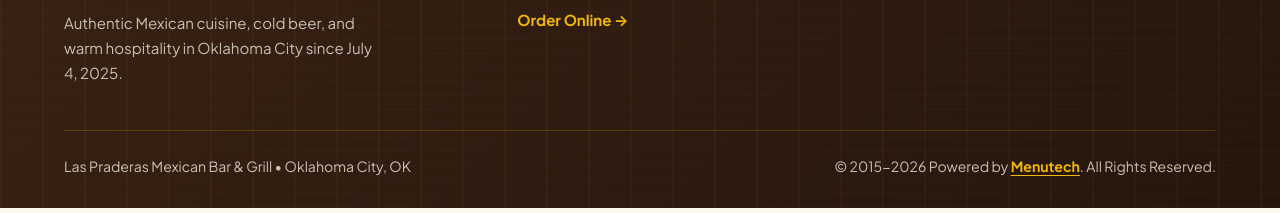
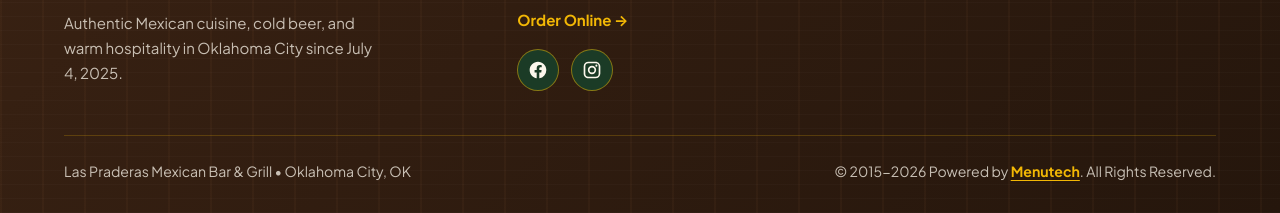
Before and after one commit to yesimenutech/47931-LasPraderasMexicanBar, a plain HTML site: page index.html in a window 1280 px wide. Shown: the part 3958-4171 px from the top of the page. Drawn offline with nearby package versions, Linux system fonts and the light colour scheme.

Commit message:
Update index.html

```diff
--- a/index.html
+++ b/index.html
@@ -39,6 +39,10 @@
       "servesCuisine": ["Mexican", "Bar & Grill"],
       "telephone": "+1-405-987-5008",
       "priceRange": "$$",
+      "sameAs": [
+        "https://www.facebook.com/profile.php?id=61593277605694&locale=es_LA",
+        "https://www.instagram.com/laspraderas.mexbargrill/"
+      ],
       "address": {
         "@type": "PostalAddress",
         "streetAddress": "10811 NE 23rd St",
@@ -205,7 +209,6 @@
             background-size: 32px 32px;
         }
 
-        /* Navbar */
         .navbar {
             position: fixed;
             top: 0;
@@ -393,7 +396,6 @@
             display: none;
         }
 
-        /* Hero Section - Centered Logo & Order Online Only */
         .hero {
             position: relative;
             min-height: 92vh;
@@ -470,7 +472,6 @@
                 0 0 0 4px rgba(27, 59, 38, 0.72);
         }
 
-        /* Wood & Cactus Ornamental Border Band */
         .wood-trim-band {
             background-color: var(--wood-mesquite);
             border-top: 4px solid var(--beer-gold);
@@ -505,7 +506,6 @@
             color: var(--beer-gold);
         }
 
-        /* Section Titles */
         .section-kicker {
             display: inline-flex;
             align-items: center;
@@ -550,7 +550,6 @@
             text-align: center;
         }
 
-        /* About Section */
         .about-section {
             position: relative;
             padding: 96px 0;
@@ -648,7 +647,6 @@
             transform: scale(1.03);
         }
 
-        /* Gallery Section */
         .gallery-section {
             padding: 96px 0 104px;
             color: var(--beer-foam);
@@ -811,7 +809,6 @@
             transform: translateY(-2px);
         }
 
-        /* Info & Location Section */
         .info-section {
             padding: 96px 0;
         }
@@ -944,7 +941,6 @@
             display: block;
         }
 
-        /* Footer */
         .site-footer {
             color: rgba(252, 247, 236, 0.84);
             padding: 68px 0 30px;
@@ -1016,11 +1012,11 @@
         }
 
         .social-btn {
-            width: 40px;
-            height: 40px;
+            width: 42px;
+            height: 42px;
             border-radius: 50%;
             background: var(--cactus-deep);
-            border: 1px solid rgba(242, 183, 5, 0.45);
+            border: 1px solid rgba(242, 183, 5, 0.5);
             color: var(--beer-foam);
             display: inline-flex;
             align-items: center;
@@ -1057,7 +1053,6 @@
             color: #FFE066;
         }
 
-        /* Lightbox */
         .lightbox {
             position: fixed;
             inset: 0;
@@ -1143,7 +1138,6 @@
             color: var(--wood-dark);
         }
 
-        /* Scroll Reveal */
         .reveal {
             opacity: 0;
             transform: translateY(24px);
@@ -1338,8 +1332,8 @@
                 "hours": "Mon – Thu: 11:00 AM – 9:30 PM\nFri – Sat: 11:00 AM – 10:30 PM\nSun: 11:00 AM – 8:00 PM"
             },
             "socials": [
-                { "platform": "instagram", "url": "#" },
-                { "platform": "facebook", "url": "#" }
+                { "platform": "facebook", "url": "https://www.facebook.com/profile.php?id=61593277605694&locale=es_LA" },
+                { "platform": "instagram", "url": "https://www.instagram.com/laspraderas.mexbargrill/" }
             ],
             "info": {
                 "hours_en": "Mon – Thu: 11:00 AM – 9:30 PM\nFri – Sat: 11:00 AM – 10:30 PM\nSun: 11:00 AM – 8:00 PM",
@@ -1584,7 +1578,14 @@
                     <p style="margin-top: 12px;">
                         <a href="https://laspraderasmexicanbar.onlineordering.io/en?locationId=1615930&amp;orderMode=in_store_pickup" target="_blank" rel="noopener noreferrer" class="footer-link" style="color: var(--beer-gold); font-weight: 700;" data-en="Order Online →" data-es="Ordenar en Línea →">Order Online →</a>
                     </p>
-                    <div id="social-icons" aria-label="Social media links"></div>
+                    <div id="social-icons" aria-label="Social media links">
+                        <a href="https://www.facebook.com/profile.php?id=61593277605694&amp;locale=es_LA" target="_blank" rel="noopener noreferrer" class="social-btn" aria-label="Facebook">
+                            <svg width="20" height="20" viewBox="0 0 24 24" fill="currentColor" aria-hidden="true"><path d="M12 2.04C6.5 2.04 2 6.53 2 12.06C2 17.06 5.66 21.21 10.44 21.96V14.96H7.9V12.06H10.44V9.85C10.44 7.34 11.93 5.96 14.22 5.96C15.31 5.96 16.45 6.15 16.45 6.15V8.62H15.19C13.95 8.62 13.56 9.39 13.56 10.18V12.06H16.34L15.89 14.96H13.56V21.96A10 10 0 0 0 22 12.06C22 6.53 17.5 2.04 12 2.04Z"/></svg>
+                        </a>
+                        <a href="https://www.instagram.com/laspraderas.mexbargrill/" target="_blank" rel="noopener noreferrer" class="social-btn" aria-label="Instagram">
+                            <svg width="20" height="20" viewBox="0 0 24 24" fill="currentColor" aria-hidden="true"><path d="M7.8 2h8.4C19.4 2 22 4.6 22 7.8v8.4a5.8 5.8 0 0 1-5.8 5.8H7.8C4.6 22 2 19.4 2 16.2V7.8A5.8 5.8 0 0 1 7.8 2m-.2 2A3.6 3.6 0 0 0 4 7.6v8.8A3.6 3.6 0 0 0 7.6 20h8.8a3.6 3.6 0 0 0 3.6-3.6V7.6A3.6 3.6 0 0 0 16.4 4H7.6m9.65 1.5a1.25 1.25 0 0 1 1.25 1.25A1.25 1.25 0 0 1 17.25 8 1.25 1.25 0 0 1 16 6.75a1.25 1.25 0 0 1 1.25-1.25M12 7a5 5 0 0 1 5 5 5 5 0 0 1-5 5 5 5 0 0 1-5-5 5 5 0 0 1 5-5m0 2a3 3 0 0 0-3 3 3 3 0 0 0 3 3 3 3 0 0 0 3-3 3 3 0 0 0-3-3z"/></svg>
+                        </a>
+                    </div>
                 </div>
 
                 <div class="footer-col">
@@ -1869,7 +1870,8 @@
                         const key = s.platform === 'twitter' || s.platform === 'x' ? 'tiktok' : s.platform;
                         const icon = SOCIAL_ICONS[key] || '';
                         if (!icon) return '';
-                        return `<a href="${s.url}" target="_blank" rel="noopener noreferrer" class="social-btn" aria-label="${key}">${icon}</a>`;
+                        const label = key.charAt(0).toUpperCase() + key.slice(1);
+                        return `<a href="${s.url}" target="_blank" rel="noopener noreferrer" class="social-btn" aria-label="${label}">${icon}</a>`;
                     }).join('');
                 }
             }
```
